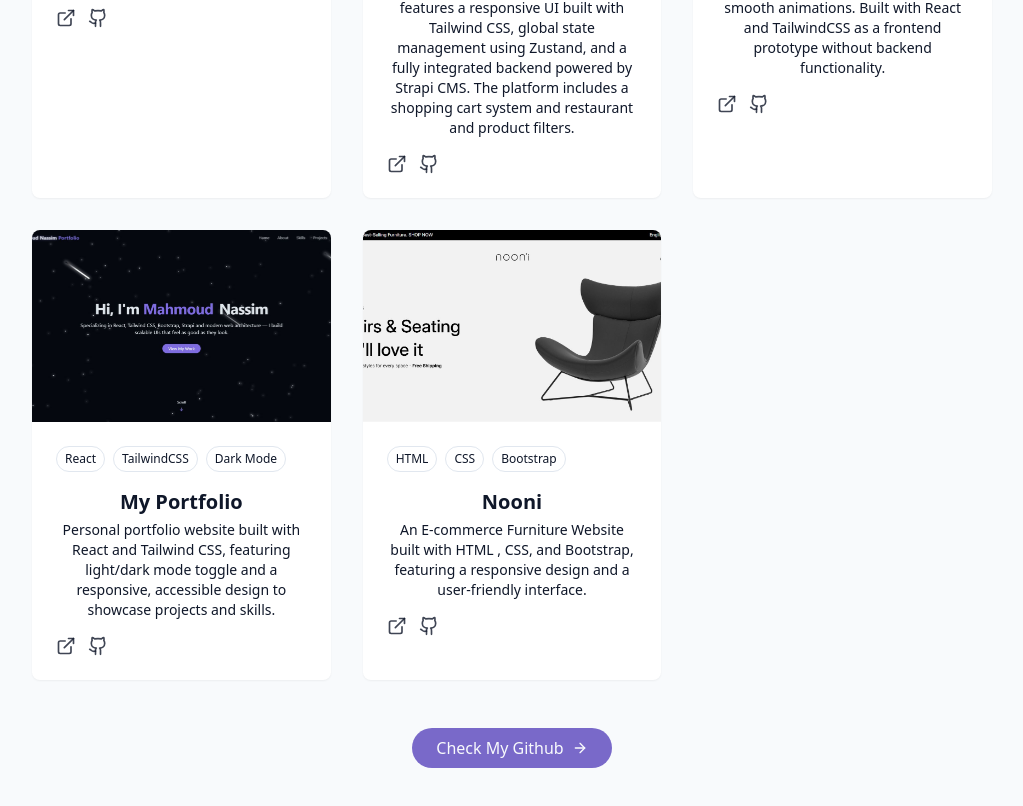
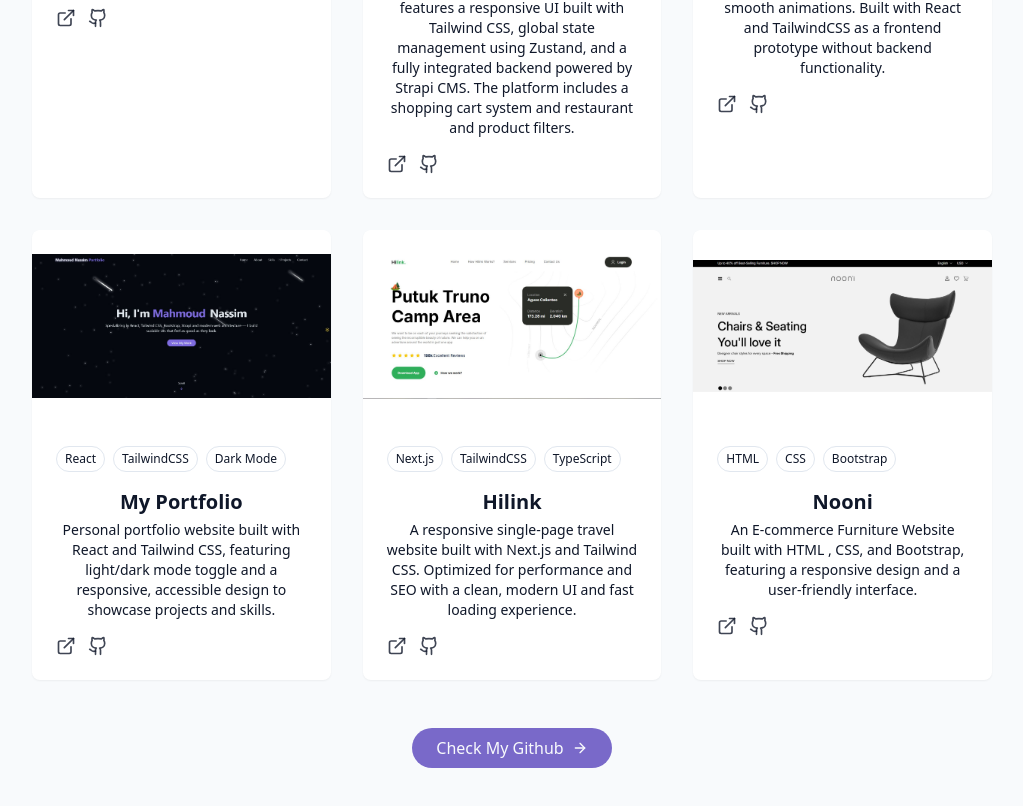
Before and after one commit to MahmoudNassim/My-Portfolio, a React (Vite) app: page / in a window 1280 px wide. Shown: the part 3208-4014 px from the top of the page, without its empty margins (128-1151 px from the left). Built offline with nearby package versions, Linux system fonts and the light colour scheme.

Commit message:
add hilink project

```diff
--- a/src/components/ProjectsSection.jsx
+++ b/src/components/ProjectsSection.jsx
@@ -9,7 +9,8 @@ export const ProjectsSection = () => {
         "A complete POS system built with React and Tailwind, featuring product selection, cart handling, invoice generation, and date-based filtering.",
       image: "/projects/POS.JPG",
       tags: ["React", "TailwindCSS", "Strapi"],
-      demoUrl: "#",
+      demoUrl:
+        "https://drive.google.com/file/d/1SXjGOrs0FTWKBOEWfH8bQUfgjPcAS29G/view",
       githubUrl: "https://github.com/MahmoudNassim/POS-Resturant-",
     },
     {
@@ -19,7 +20,8 @@ export const ProjectsSection = () => {
         "Foodota is a modern web platform that allows users to browse restaurants, explore product listings, and place orders seamlessly. It features a responsive UI built with Tailwind CSS, global state management using Zustand, and a fully integrated backend powered by Strapi CMS. The platform includes a shopping cart system and restaurant and product filters.",
       image: "/projects/foodota2.JPG",
       tags: ["React", "TailwindCSS", "Strapi", "Zustand"],
-      demoUrl: "#",
+      demoUrl:
+        "https://drive.google.com/file/d/1roJoHvGIF36uHo_-GD4UVfakKwEPSfUj/view",
       githubUrl: "https://github.com/MahmoudNassim/Foodota-New-",
     },
     {
@@ -44,6 +46,16 @@ export const ProjectsSection = () => {
     },
     {
       id: 3,
+      title: "Hilink",
+      description:
+        "A responsive single-page travel website built with Next.js and Tailwind CSS. Optimized for performance and SEO with a clean, modern UI and fast loading experience.",
+      image: "/projects/hilink.JPG",
+      tags: ["Next.js", "TailwindCSS", "TypeScript"],
+      demoUrl: "https://travel-next-js-indol.vercel.app/",
+      githubUrl: "https://github.com/MahmoudNassim/Travel-Next.js-",
+    },
+    {
+      id: 4,
       title: "Nooni",
       description:
         "An E-commerce Furniture Website built with HTML , CSS, and Bootstrap, featuring a responsive design and a user-friendly interface.",
@@ -76,7 +88,7 @@ export const ProjectsSection = () => {
                 <img
                   src={project.image}
                   alt={project.title}
-                  className="w-full h-full object-cover transition-transform duration-500 group-hover:scale-110"
+                  className="w-full h-full object-cover lg:object-contain object-center transition-transform duration-500 group-hover:scale-110"
                 />
               </div>
 
```
Also changed, not shown: public/projects/hilink.JPG (added).
